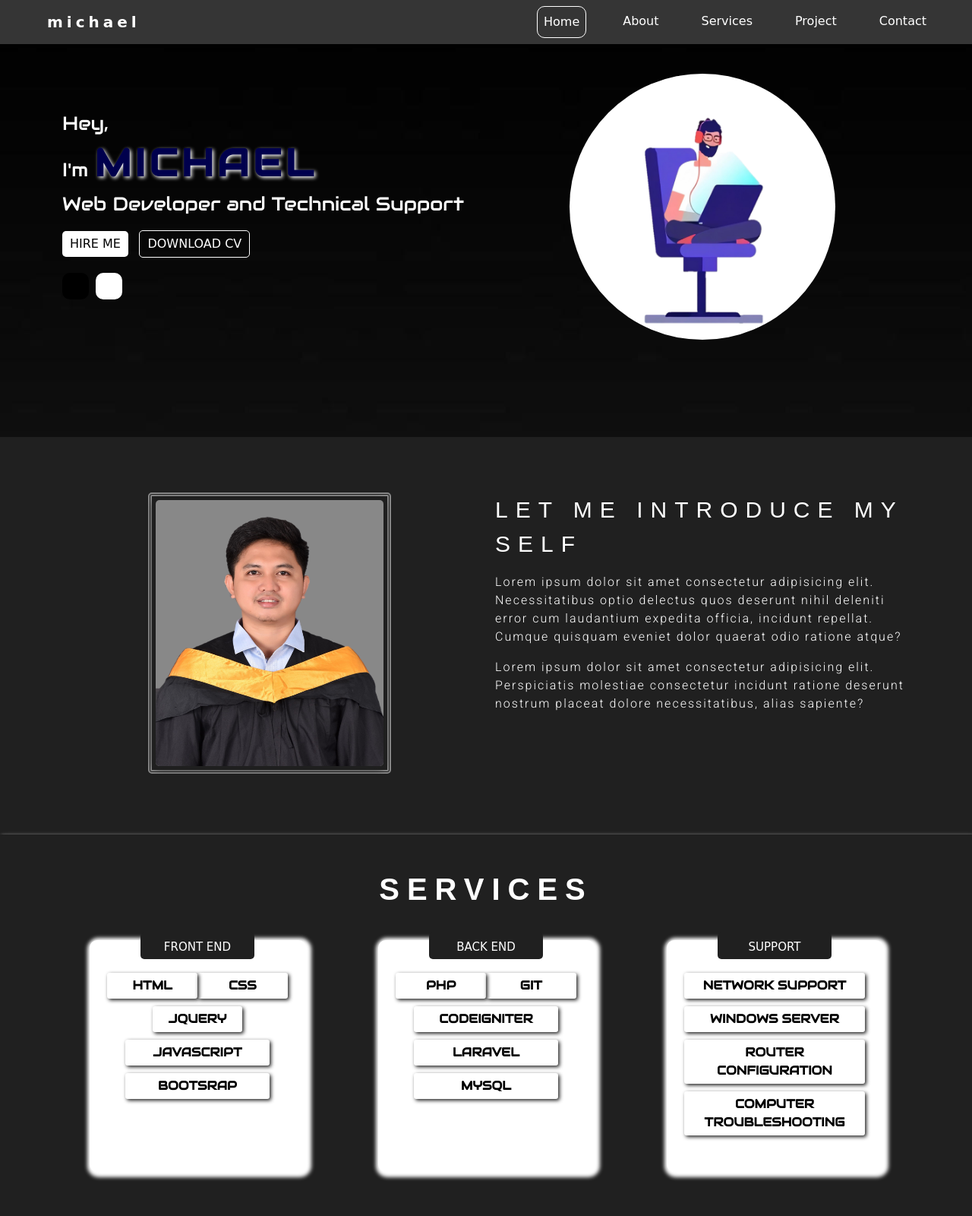
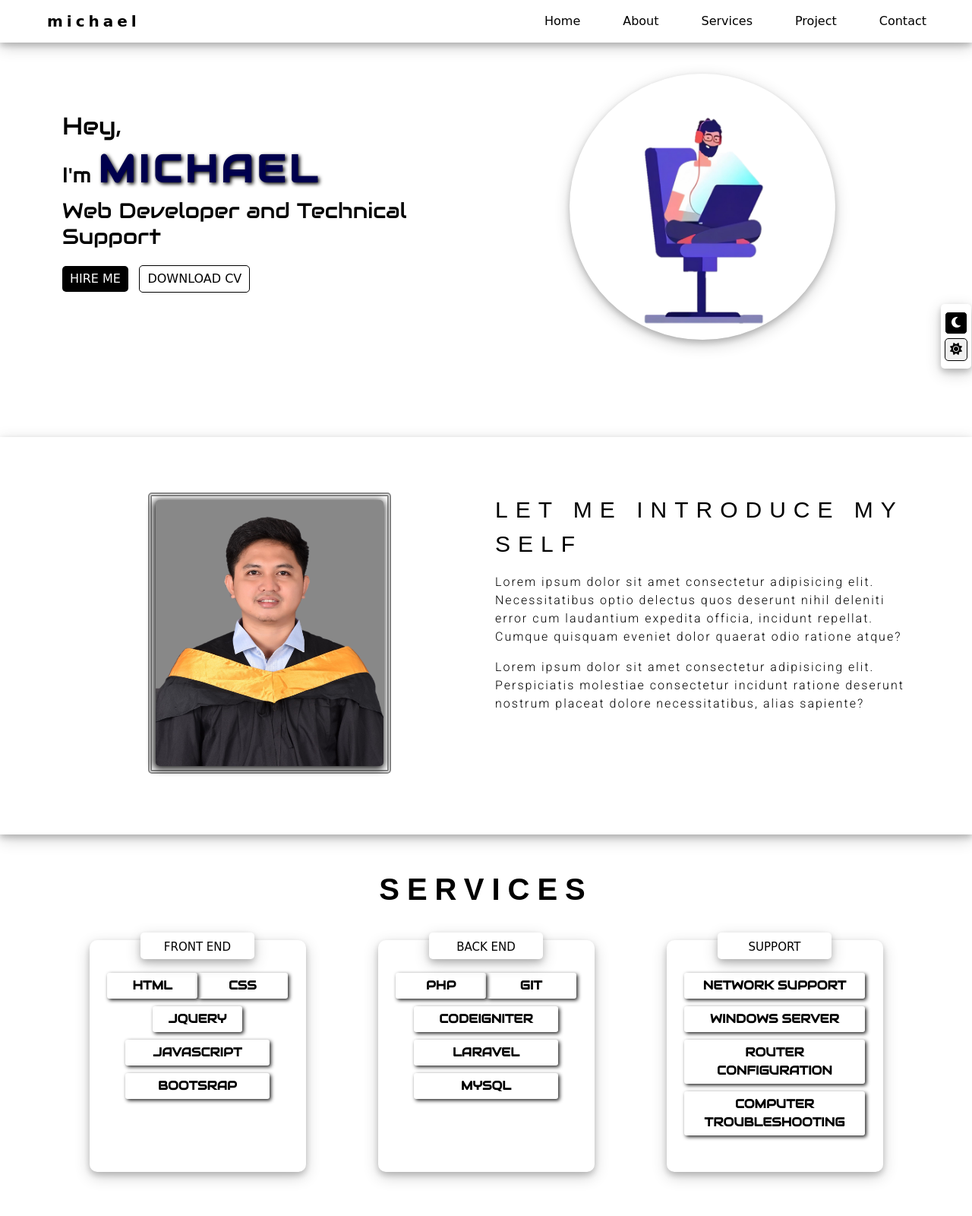
Before and after one commit to mhakemendez/portfolio, a plain HTML site: page index.html in a window 1280 px wide. Shown: the top 1600 px of the page at 76% size. Drawn offline with nearby package versions, Linux system fonts and the light colour scheme; a web font is replaced by a local one.

Commit message:
new features

```diff
--- a/css/light.css
+++ b/css/dafault.css
@@ -8,22 +8,20 @@
     margin: 0;
     padding: 0;
     box-sizing: border-box;
-
 }
 
 body{
     background: white;
-    color: rgb(32, 32, 32);
+    color: black;
     font-family: Arial, Helvetica, sans-serif;
-    transition: 1s;
 }
 
 /* ============== NAVIGATION ============== */
 
 .main-header .main-menu .navbar{
-    background: rgb(211, 211, 211);
-    box-shadow: 2px 2px 5px rgb(32, 32, 32);
-    transition: 1s;
+    box-shadow: 0 4px 8px 0 rgba(0, 0, 0, 0.2), 0 6px 20px 0 rgba(0, 0, 0, 0.19);
+    background: white;
+
 }
 
 .main-header .main-menu .navbar .container-fluid .navbar-brand{
@@ -31,34 +29,28 @@ body{
     letter-spacing: 5px;
     font-weight: bold;
     font-family: 'Oi', cursive;
-    color: rgb(32, 32, 32);
-    transition: 1s;
-}
-
-.main-header .main-menu .navbar .container-fluid .navbar-toggler{
-    border: rgb(32, 32, 32);
+    color: black;
 }
 
 .main-header .main-menu .navbar .container-fluid .navbar-toggler i{
-    color: rgb(32, 32, 32);
+    color: black;
+    font-size: 30px;
 }
 
 .main-header .main-menu .navbar .container-fluid .navbar-collapse .navbar-nav .nav-item{
     border-radius: 10px;
     margin-right: 40px;
-    transition: 1s;
 }
 
 .main-header .main-menu .navbar .container-fluid .navbar-collapse .navbar-nav .nav-item:hover{
-    background: rgb(32, 32, 32);
+    background: black;
     border-radius: 10px;
     transition: 1s;
 }
 
 .main-header .main-menu .navbar .container-fluid .navbar-collapse .navbar-nav .nav-item .nav-link{
     font-family: 'Zen Dots', cursive;
-    color: rgb(32, 32, 32);
-    transition: 1s;
+    color: black;
 }
 
 .main-header .main-menu .navbar .container-fluid .navbar-collapse .navbar-nav .nav-item .nav-link:hover{
@@ -72,11 +64,8 @@ body{
 
 .banner{
     background: white;
-    width: 100%;
     padding-bottom: 5rem;
-    box-shadow: 2px 2px 5px black;
     margin-top: 55px;
-
 }
 
 .landing-col{
@@ -101,7 +90,7 @@ body{
     font-weight: bold;
     font-size: 50px;
     text-shadow: 2px 2px 5px black;
-    transition: 1s;
+
 }
 
 .btn-area{
@@ -110,7 +99,7 @@ body{
 
 .landing-btn{
     padding: 5px 10px;
-    border: 1px solid black;
+    border: none;
     border-radius: 5px;
     font-family: 'Zen Dots', cursive;
 }
@@ -121,8 +110,9 @@ body{
 }
 
 .hire-btn:hover{
-    background: white;
-    color: rgb(32, 32, 32);
+    border: 1px solid black;
+    background: none;
+    color: black;
     transition: 1s;
     transform: translateY(-2px);
 }
@@ -142,48 +132,8 @@ body{
 
 }
 
-.btn-mode{
-    margin-top: 20px;
-
-}
-
-.theme-light{
-    width: 35px;
-    height: 35px;
-    border-radius: 50%;
-}
-
-.theme-dark{
-    width: 30px;
-    height: 30px;
-    border-radius: 50%;
-}
-
-.dark-mode{
-    background: black;
-    border: 1px solid white;
-    border: none;
+.landing-img-wrap{
     box-shadow: 0 4px 8px 0 rgba(0, 0, 0, 0.2), 0 6px 20px 0 rgba(0, 0, 0, 0.19);
-
-}
-
-.dark-mode:hover{
-    transform: scale(1.1);
-}
-
-.light-mode{
-    background: white;
-    box-shadow: 0 4px 8px 0 rgba(0, 0, 0, 0.2), 0 6px 20px 0 rgba(0, 0, 0, 0.19);
-    border: none;
-    margin-left: 10px;
-}
-
-.light-mode:hover{
-    transform: scale(1.1);
-}
-
-.landing-img-wrap{
-    background: rgb(32, 32, 32);
     height: 350px;
     width: 350px;
     border-radius: 50%;
@@ -206,20 +156,12 @@ body{
     justify-content: center;
     padding-bottom: 5rem;
     padding-top: 3rem;
-    box-shadow: 2px 2px 5px black;
+    box-shadow: 0 4px 8px 0 rgba(0, 0, 0, 0.2), 0 6px 20px 0 rgba(0, 0, 0, 0.19);
 
 }
 
 .about-col{
     margin-top: 25px;
-}
-
-.about-header{
-    font-size: 40px;
-    font-family: 'Days One', sans-serif;
-    font-weight: bold;
-    letter-spacing: 10px;
-    color: black;
 }
 
 .image-frame{
@@ -259,23 +201,29 @@ body{
 /* ============== SERVICES ============== */
 
 .services{
-    background: white;
+    background: none;
     width: 100%;
     padding-top: 3rem;
     padding-bottom: 5rem;
-    box-shadow: 2px 2px 5px black;
+}
+
+.services-header{
+    font-size: 40px;
+    font-family: 'Days One', sans-serif;
+    font-weight: bold;
+    letter-spacing: 10px;
+    color: black;
 }
 
 .services-col{
-    background: rgb(32, 32, 32);
+    background: white;
     border-radius: 10px;
     text-align: center;
     color: black;
     margin-top: 35px;
     padding-bottom: 3rem;
-    box-shadow: 2px 2px 5px 5px rgb(61, 61, 61);
+    box-shadow: 0 4px 8px 0 rgba(0, 0, 0, 0.2), 0 6px 20px 0 rgba(0, 0, 0, 0.19);
 }
-
 
 .services-card-header{
     height: 35px;
@@ -289,12 +237,13 @@ body{
     margin-left: auto;
     margin-right: auto;
     margin-top: -10px;
+    box-shadow: 0 4px 8px 0 rgba(0, 0, 0, 0.2), 0 6px 20px 0 rgba(0, 0, 0, 0.19);
 
 }
 
 .front-end-col{
     border-radius: 3px;
-    box-shadow: 2px 2px 5px white;
+    box-shadow: 2px 2px 5px rgb(32, 32, 32);
     margin-top: 10px;
     padding-top: 5px;
     padding-bottom: 5px;
@@ -304,7 +253,6 @@ body{
     text-align: center;
     font-family: 'Audiowide', cursive;
     font-weight: bold;
-    color: white;
 
 }
 
@@ -314,7 +262,7 @@ body{
 
 .project-area{
     height: 80vh;
-    box-shadow: 2px 2px 5px black;
+    box-shadow: 0 4px 8px 0 rgba(0, 0, 0, 0.2), 0 6px 20px 0 rgba(0, 0, 0, 0.19);
 }
 
 /* ============== PROJECTS ============== */
@@ -330,8 +278,8 @@ body{
 }
 
 .contact-col{
-    box-shadow: 2px 2px 5px 5px rgb(61, 61, 61);
-    background: rgb(32, 32, 32);
+    box-shadow: 0 4px 8px 0 rgba(0, 0, 0, 0.2), 0 6px 20px 0 rgba(0, 0, 0, 0.19);
+    background: white;
     margin-top: 20px;
 }
 
@@ -343,13 +291,13 @@ body{
 
 .contact-icon{
     font-size: 50px;
-    color: white;
+    color: black;
 
 }
 
 .contact-text{
     font-family: 'Roboto', sans-serif;
-    color: white;
+    color: black;
 }
 
 .contact-text p{
@@ -372,22 +320,15 @@ body{
 
 }
 
-
-.prev-arrow{
-    color: black;
-    font-size: 50px;
-}
-
 /* ============== CONTACT ============== */
 
 /* ============== FOOTER ============== */
 
 .end-section{
-    border-top: 1px solid white;
+    border-top: 1px solid black;
     margin-top: 20px;
     padding-bottom: 1rem;
     padding-top: 1rem;
-    box-shadow: 2px 2px 5px black;
 }
 
 .my-footer{
@@ -396,41 +337,50 @@ body{
 
 /* ============== FOOTER ============== */
 
+
 .side-thme{
-    border: none;
-    border-radius: 10px;
+
+    position: fixed;
+    top: 50%;
+    right: 1px;
+    display: flex;
+    flex-direction: column;
+    padding: 10px 5px;
+    border-radius: 5px;
+    background: white;
+    justify-content: center;
+    box-shadow: 0 4px 8px 0 rgba(0, 0, 0, 0.2), 0 6px 20px 0 rgba(0, 0, 0, 0.19);
 }
 
-.theme-side{
-    display: flex;
-    flex-direction: column;
-    align-self: center;
-    position: fixed;
-    top: 50%;
-    right: 0px;
-    transform: translateX(-50%);
-    background: rgb(136, 136, 136);
-    padding: 5px 5px;
+.theme{
+    height: 30px;
+    width: 30px;
     border-radius: 5px;
+    border: none;
+
 }
 
-.light-side{
-    margin-left: 5px;
-    background: white;
-    height: 35px;
-    width: 35px;
+.dark{
+    border: 1px solid white;
+    background: black;
 }
 
-.light-side:hover{
+.dark:hover{
     transform: scale(1.1);
+    transition: 1s;
+
 }
 
-.side-dark{
-    background: black;
-    height: 35px;
-    width: 35px;
+.side-thme .dark i{
+    color: white;
 }
 
-.side-dark:hover{
+.light{
+    margin-top: 5px;
+    border: 1px solid black;
+}
+
+.light:hover{
     transform: scale(1.1);
+    transition: 1s;
 }
--- a/css/dark.css
+++ b/css/dark.css
@@ -8,22 +8,19 @@
     margin: 0;
     padding: 0;
     box-sizing: border-box;
-
 }
 
 body{
     background: rgb(32, 32, 32);
     color: white;
     font-family: Arial, Helvetica, sans-serif;
-    transition: 1s;
 }
 
 /* ============== NAVIGATION ============== */
 
 .main-header .main-menu .navbar{
-    background: rgb(53, 53, 53);
-    transition: 1s;
-
+    background: rgb(32, 32, 32);
+    box-shadow: 0 4px 8px 0 rgba(255, 255, 255, 0.2), 0 6px 20px 0 rgba(255, 255, 255, 0.19);
 }
 
 .main-header .main-menu .navbar .container-fluid .navbar-brand{
@@ -31,7 +28,15 @@ body{
     letter-spacing: 5px;
     font-weight: bold;
     font-family: 'Oi', cursive;
-    transition: 1s;
+}
+
+.main-header .main-menu .navbar .container-fluid .navbar-toggler{
+    border: none;
+}
+
+.main-header .main-menu .navbar .container-fluid .navbar-toggler i{
+    color: white;
+    font-size: 30px;
 }
 
 .main-header .main-menu .navbar .container-fluid .navbar-collapse .navbar-nav .nav-item{
@@ -48,12 +53,6 @@ body{
 .main-header .main-menu .navbar .container-fluid .navbar-collapse .navbar-nav .nav-item .nav-link{
     font-family: 'Zen Dots', cursive;
     color: white;
-    transition: 1s;
-}
-
-.main-header .main-menu .navbar .container-fluid .navbar-collapse .navbar-nav .nav-item .nav-active{
-    border: 1px solid white;
-    border-radius: 10px;
 }
 
 .main-header .main-menu .navbar .container-fluid .navbar-collapse .navbar-nav .nav-item .nav-link:hover{
@@ -85,7 +84,6 @@ body{
 
 .landing-text{
     font-family: 'Audiowide', cursive;
-    font-size: 25px;
 
 }
 
@@ -95,7 +93,6 @@ body{
     font-weight: bold;
     font-size: 50px;
     text-shadow: 2px 2px 5px white;
-    transition: 1s;
 }
 
 .btn-area{
@@ -135,38 +132,9 @@ body{
 
 }
 
-.btn-mode{
-    margin-top: 20px;
-}
-
-.theme-dark{
-    width: 35px;
-    height: 35px;
-    border-radius: 50%;
-}
-
-.theme-light{
-    width: 30px;
-    height: 30px;
-    border-radius: 50%;
-}
-
-.dark-mode{
-    background: black;
-    border: none;
-    box-shadow: 0 4px 8px 0 rgba(122, 122, 122, 0.2), 0 6px 20px 0 rgba(255, 255, 255, 0.19);
-
-}
-
-.light-mode{
-    background: white;
-    border: none;
-    box-shadow: -1px 2px 5px 2px white;
-    margin-left: 10px;
-}
-
 .landing-img-wrap{
-    background: white;
+    background: none;
+    box-shadow: 0 4px 8px 0 rgba(255, 255, 255, 0.2), 0 6px 20px 0 rgba(255, 255, 255, 0.19);
     height: 350px;
     width: 350px;
     border-radius: 50%;
@@ -194,14 +162,6 @@ body{
 
 .about-col{
     margin-top: 25px;
-}
-
-.about-header{
-    font-size: 40px;
-    font-family: 'Days One', sans-serif;
-    font-weight: bold;
-    letter-spacing: 10px;
-    color: white;
 }
 
 .image-frame{
@@ -248,14 +208,22 @@ body{
     box-shadow: 2px 2px 5px white;
 }
 
+.services-header{
+    font-size: 40px;
+    font-family: 'Days One', sans-serif;
+    font-weight: bold;
+    letter-spacing: 10px;
+    color: white;
+}
+
 .services-col{
-    background: white;
+    background: rgb(32, 32, 32);
     border-radius: 10px;
     text-align: center;
     color: black;
     margin-top: 35px;
     padding-bottom: 3rem;
-    box-shadow: 2px 2px 5px 5px white;
+    box-shadow: 0 4px 8px 0 rgba(255, 255, 255, 0.2), 0 6px 20px 0 rgba(255, 255, 255, 0.19);
 }
 
 .services-card-header{
@@ -270,6 +238,7 @@ body{
     margin-left: auto;
     margin-right: auto;
     margin-top: -10px;
+    box-shadow: 0 4px 8px 0 rgba(255, 255, 255, 0.2), 0 6px 20px 0 rgba(255, 255, 255, 0.19);
 
 }
 
@@ -279,12 +248,14 @@ body{
     margin-top: 10px;
     padding-top: 5px;
     padding-bottom: 5px;
+    box-shadow: 0 4px 8px 0 rgba(255, 255, 255, 0.2), 0 6px 20px 0 rgba(255, 255, 255, 0.19);
 }
 
 .services-skills{
     text-align: center;
     font-family: 'Audiowide', cursive;
     font-weight: bold;
+    color: white;
 
 }
 
@@ -309,8 +280,8 @@ body{
 }
 
 .contact-col{
-    box-shadow: 2px 2px 5px 5px white;
-    background: white;
+    box-shadow: 0 4px 8px 0 rgba(255, 255, 255, 0.2), 0 6px 20px 0 rgba(255, 255, 255, 0.19);
+    background: rgb(32, 32, 32);
     margin-top: 20px;
 }
 
@@ -322,13 +293,13 @@ body{
 
 .contact-icon{
     font-size: 50px;
-    color: black;
+    color: white;
 
 }
 
 .contact-text{
     font-family: 'Roboto', sans-serif;
-    color: black;
+    color: white;
 }
 
 .contact-text p{
@@ -351,11 +322,6 @@ body{
 
 }
 
-.prev-arrow{
-    color: white;
-    font-size: 50px;
-}
-
 /* ============== CONTACT ============== */
 
 /* ============== FOOTER ============== */
@@ -375,40 +341,47 @@ body{
 
 
 .side-thme{
-    border: none;
-    border-radius: 10px;
+
+    position: fixed;
+    top: 50%;
+    right: 1px;
+    display: flex;
+    flex-direction: column;
+    padding: 10px 5px;
+    border-radius: 5px;
+    background: black;
+    justify-content: center;
 }
 
-.theme-side{
-    display: flex;
-    flex-direction: column;
-    align-self: center;
-    position: fixed;
-    top: 50%;
-    right: -10px;
-    transform: translateX(-50%);
-    background: rgb(136, 136, 136);
-    padding: 5px 5px;
+.theme{
+    height: 30px;
+    width: 30px;
     border-radius: 5px;
+    border: none;
+
 }
 
-.light-side{
-    margin-left: 5px;
-    background: white;
-    height: 35px;
-    width: 35px;
+.dark{
+    border: 1px solid white;
+    background: black;
 }
 
-.light-side:hover{
+.dark:hover{
     transform: scale(1.1);
+    transition: 1s;
+
 }
 
-.side-dark{
-    background: black;
-    height: 35px;
-    width: 35px;
+.side-thme .dark i{
+    color: white;
 }
 
-.side-dark:hover{
+.light{
+    margin-top: 5px;
+    border: 1px solid black;
+}
+
+.light:hover{
     transform: scale(1.1);
+    transition: 1s;
 }
--- a/index.html
+++ b/index.html
@@ -15,7 +15,7 @@
     crossorigin="anonymous">
 
     <!-- main css -->
-    <link id="test" rel="stylesheet" href="css/dark.css">
+    <link id="theme" rel="stylesheet" href="css/dafault.css">
 
     <link rel="stylesheet" href="https://cdnjs.cloudflare.com/ajax/libs/aos/2.3.4/aos.css">
 
@@ -24,7 +24,7 @@
 
     <!---------- NAVIGATION AREA ------------>
 
-    <div class="main-header" id="home">
+    <div class="main-header">
         <div class="main-menu">
             <nav class="navbar fixed-top navbar-expand-lg navbar-dark my-nav">
                 <div class="container-fluid">
@@ -36,7 +36,7 @@
                     <div class="collapse navbar-collapse text-center" id="navbarNav">
                         <ul class="navbar-nav ms-auto">
                             <li class="nav-item">
-                                <a class="nav-link nav-active"href="#home">Home</a>
+                                <a class="nav-link"href="#home">Home</a>
                             </li>
                             <li class="nav-item">
                                 <a class="nav-link" href="#about">About</a>
@@ -62,23 +62,19 @@
 
     <!---------- BANNER AREA ------------>
 
-    <div class="banner">
+    <div class="banner"  id="home">
         <div class="container">
-            <div class="row justify-content-center landing-row">
-                <div class="col-lg-6 col-10 landing-col" data-aos="fade-up" data-aos-duration="2000">
+            <div class="row justify-content-center landing-row" data-aos="fade-up" data-aos-duration="2000">
+                <div class="col-lg-6 landing-col">
                     <h2 class="landing-text text-land">Hey,</h2>
-                    <h1 class="landing-text">I'm <span class="text-uppercase landing-name">Michael</span></h1>
+                    <h3 class="landing-text">I'm <span class="text-uppercase landing-name">Michael</span></h3>
                     <h3 class="landing-text">Web Developer and Technical Support</h3>
                     <div class="btn-area">
                         <button class="landing-btn hire-btn" type="button"> HIRE ME</button>
                         <button class="landing-btn cv-btn" type="button"> DOWNLOAD CV</button>
                     </div>
-                    <div class="btn-mode">
-                        <button class="side-thme side-dark" id="dark"></button>
-                        <button class="side-thme light-side" id="light"></button>
-                    </div>
                 </div>
-                <div class="col-lg-6 col-10 landing-col d-flex justify-content-center" data-aos="fade-up" data-aos-duration="2000">
+                <div class="col-lg-6 landing-col d-flex justify-content-center">
                     <div class="landing-img-wrap">
                         <img src="images/bg.png" class="landing-img" alt="">
                     </div>
@@ -94,13 +90,13 @@
     <div class="about" id="about">
         <div class="container">
            <div class="row">
-                <div class="col-lg-6 about-col"  data-aos="fade-right" data-aos-duration="2000">
+                <div class="col-lg-6 about-col" data-aos="zoom-in" data-aos-duration="2000">
                     <div class="image-frame">
                          <img src="images/about.png" class="about-img" alt="">
                     </div>
 
                 </div>
-                <div class="col-lg-6 about-col" data-aos="fade-left" data-aos-duration="2000">
+                <div class="col-lg-6 about-col" data-aos="zoom-in" data-aos-duration="2000">
                     <p class="about-para-header">
                         LET ME INTRODUCE MY SELF
                     </p>
@@ -121,10 +117,10 @@
 
     <!---------- SERVICES AREA ------------>
 
-    <div class="services" id="services">
-        <div class="container">
-            <h2 class="about-header text-center" data-aos="fade-up" data-aos-duration="2000"> SERVICES </h2>
-            <div class="row justify-content-around" data-aos="fade-up" data-aos-duration="2000">
+    <div class="services"  id="services">
+        <div class="container" data-aos="fade-up" data-aos-duration="2000">
+            <h2 class="services-header text-center"> SERVICES </h2>
+            <div class="row justify-content-around">
                 <div class="col-lg-3 col-md-10 col-sm-10 col-10 services-col">
                     <h4 class="services-card-header">FRONT END</h4>
                     <div class="row justify-content-center">
@@ -192,7 +188,7 @@
 
     <!---------- PROJECTS AREA ------------>
 
-    <div class="project-area">
+    <div class="project-area"  id="project">
         <div class="container">
 
         </div>
@@ -202,9 +198,9 @@
 
     <!---------- CONTACT AREA ------------>
 
-    <div class="contact-area" id="contact">
+    <div class="contact-area"  id="contact">
         <div class="container">
-            <div class="row justify-content-around contact-row"  data-aos="fade-down" data-aos-duration="2000">
+            <div class="row justify-content-around contact-row" data-aos="fade-up" data-aos-duration="2000">
                 <div class="col-lg-3 col-md-8 col-sm-8 col-8 text-center contact-col ">
                     <div class="contact-icon">
                         <i class="fas fa-map-marker-alt"></i>
@@ -239,7 +235,7 @@
 
     <!---------- CERTIFICATE ------------>
 
-        <div id="carouselExampleIndicators" class="carousel slide" data-bs-ride="carousel"  data-aos="zoom-in" data-aos-duration="2000">
+        <div id="carouselExampleIndicators" class="carousel slide" data-bs-ride="carousel" data-aos="zoom-in" data-aos-duration="2000">
             <div class="carousel-indicators">
                 <button type="button" data-bs-target="#carouselExampleIndicators" data-bs-slide-to="0" class="active" aria-current="true" aria-label="Slide 1"></button>
                 <button type="button" data-bs-target="#carouselExampleIndicators" data-bs-slide-to="1" aria-label="Slide 2"></button>
@@ -247,7 +243,7 @@
             </div>
             <div class="container">
                 <div class="row justify-content-center carousel-row">
-                    <div class="cert-col col-lg-6">
+                    <div class="col-lg-6">
                         <div class="carousel-inner">
                             <div class="carousel-item text-center active">
                                 <img src="images/cert1.png" class="img-carousel" alt="...">
@@ -263,14 +259,13 @@
                         </div>
 
                         <button class="carousel-control-prev" type="button" data-bs-target="#carouselExampleIndicators" data-bs-slide="prev">
-                            <div class="prev-arrow">
-                                <i class="fas fa-chevron-circle-left" aria-hidden="true"></i>
-                            </div>
+                            <span class="carousel-control-prev-icon" aria-hidden="true"></span>
+                            <span class="visually-hidden">Previous</span>
                         </button>
+
                         <button class="carousel-control-next" type="button" data-bs-target="#carouselExampleIndicators" data-bs-slide="next">
-                            <div class="prev-arrow">
-                                <i class="fas fa-chevron-circle-right" aria-hidden="true"></i>
-                            </div>
+                            <span class="carousel-control-next-icon" aria-hidden="true"></span>
+                            <span class="visually-hidden">Next</span>
                         </button>
                     </div>
                 </div>
@@ -298,6 +293,14 @@
 
     <!---------- FOOTER ------------>
 
+    <div class="side-thme">
+        <button class="theme dark" id="dark">
+            <i class="fas fa-moon"></i>
+        </button>
+        <button class="theme light" id="light">
+            <i class="fas fa-sun"></i>
+        </button>
+    </div>
 
 
 
@@ -305,19 +308,15 @@
     <script src="https://cdn.jsdelivr.net/npm/bootstrap@5.0.0-beta3/dist/js/bootstrap.bundle.min.js"
     integrity="sha384-JEW9xMcG8R+pH31jmWH6WWP0WintQrMb4s7ZOdauHnUtxwoG2vI5DkLtS3qm9Ekf"
     crossorigin="anonymous"></script>
-    <!-- javascript -->
-
-    <!-- jquery -->
-    <script src="https://ajax.googleapis.com/ajax/libs/jquery/3.5.1/jquery.min.js"></script>
-    <!-- jquery -->
 
     <script src="https://cdnjs.cloudflare.com/ajax/libs/aos/2.3.4/aos.js"></script>
 
+    <script src="https://ajax.googleapis.com/ajax/libs/jquery/3.5.1/jquery.min.js"></script>
+
     <script src="js/main.js"></script>
 
-    <script>
+     <script>
         AOS.init();
     </script>
-
 </body>
 </html>
```
Also changed, not shown: js/main.js (+5 -2 lines).
